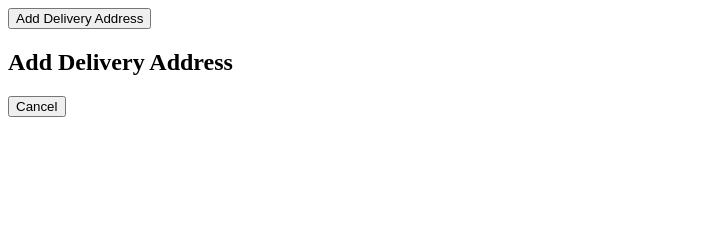
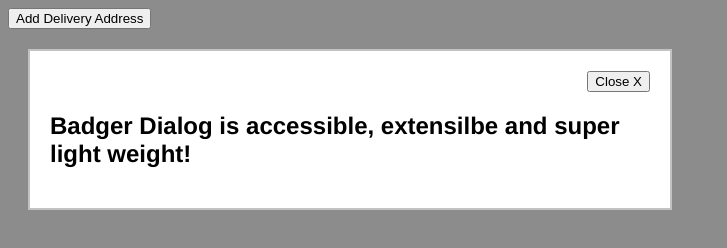
Before and after one commit to stuartjnelson/badger-modal, a website: page index.html in a window 1280 px wide. Shown: the whole page, without its empty margins (0-727 px from the left). Drawn offline with Linux system fonts and the light colour scheme.

Commit message:
setup styles

```diff
--- a/index.html
+++ b/index.html
@@ -5,24 +5,30 @@
     <meta name="viewport" content="width=device-width, initial-scale=1.0">
     <meta http-equiv="X-UA-Compatible" content="ie=edge">
     <title>Document</title>
-</head>
-<body>
+
+    <style>
+        html,
+        body {
+            font-family: 'Helvetica Neue', sans-serif;
+        }
+    </style>
+    <link rel="stylesheet" href="css/badger-modal.css">
+<body class="badger-modal-background badger-modal-background--active">
     <button onclick="openDialog('dialog1', this)">Add Delivery Address</button>
 
 
-    <div class="dialog-backdrop active">
-        <div tabindex="0"></div>
-        <div role="dialog" id="dialog1" aria-labelledby="dialog1_label" aria-modal="true" class="default_dialog">
-            <h2 id="dialog1_label" class="dialog_label">Add Delivery Address</h2>
+    <!-- <div tabindex="0"></div> -->
 
+    <div role="dialog" aria-labelledby="modal-label" aria-modal="true" class="js-badger-modal badger-modal">
+        <header class="js-badger-modal-header badger-modal__header">
+            <button class="js-badger-modal-close-button badger-modal__close-btn">Close X</button>
+        </header>
 
+        <h2 id="modal-label">Badger Dialog is accessible, extensilbe and super light weight!</h2>
+    </div>
 
-            <div class="dialog_form_actions">
-                <button onclick="closeDialog(this)">Cancel</button>
-            </div>
-        </div>
-        <div tabindex="0"></div>
-    </div>
+    <!-- <div tabindex="0"></div> -->
+
 
     <script src="./js/main.js"></script>
 </body>
--- /dev/null
+++ b/scss/badger-modal.scss
@@ -0,0 +1,32 @@
+.badger-modal-background {
+    display: none;
+
+    &--active {
+        background-color: rgba(0, 0, 0, 0.45);
+        bottom: 0;
+        display: block;
+        left: 0;
+        position: fixed;
+        top: 0;
+        right: 0;
+    }
+}
+
+
+
+
+.badger-modal {
+    border: solid 2px #c2c2c2;
+    background-color: #fff;
+    display: flex;
+    flex-direction: column;
+    margin: 20px;
+    padding: 20px;
+    max-width: 600px;
+}
+
+.badger-modal__close-btn {
+        display: flex;
+    margin-left: auto;
+    margin-right: 0;
+}
```
Also changed, not shown: css/badger-modal.css (added).
